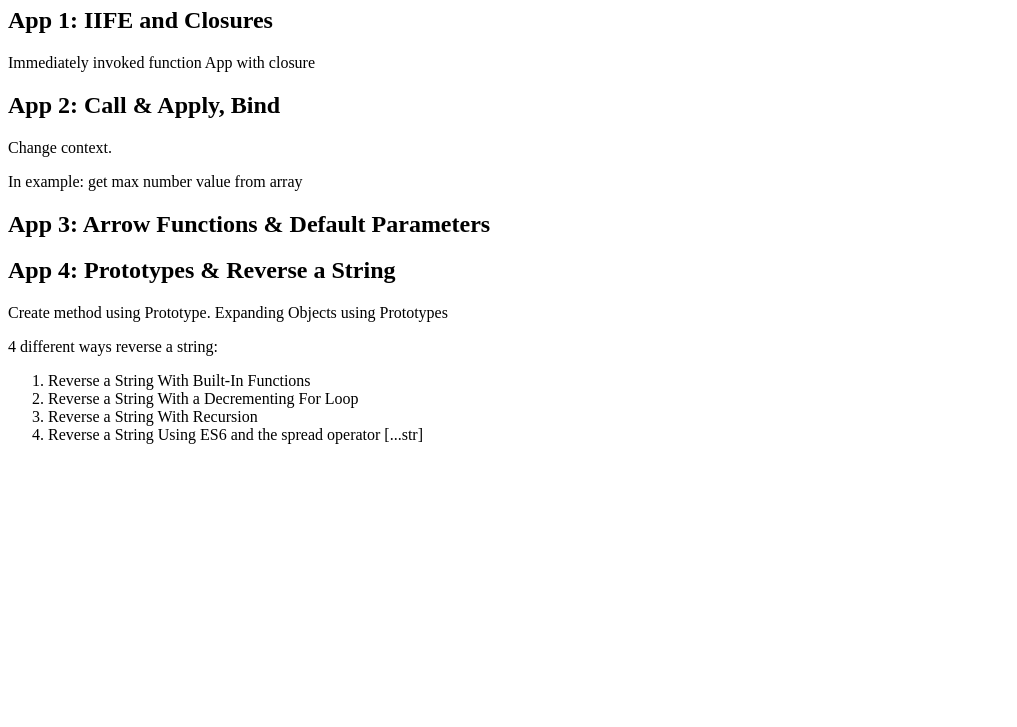
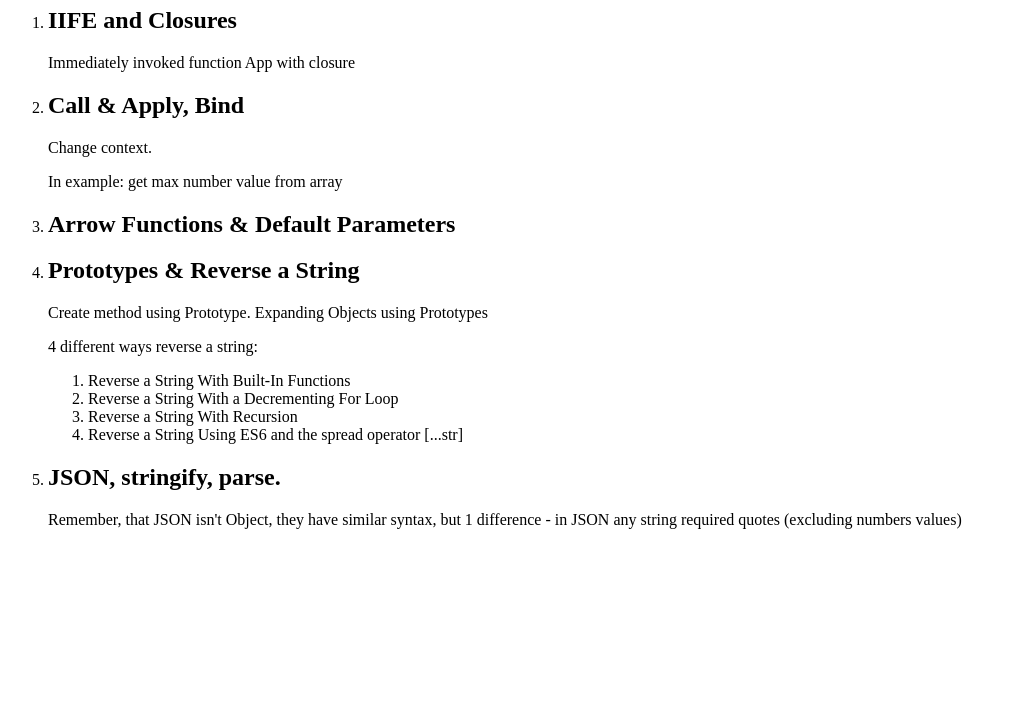
Before and after one commit to Diligens/js-trainings, a website: page index.html in a window 1280 px wide. Shown: the part 73-800 px from the top of the page, without its empty margins (0-1017 px from the left). Drawn offline with Linux system fonts and the light colour scheme.

Commit message:
JSON, stringify, parse

```diff
--- a/index.html
+++ b/index.html
@@ -7,21 +7,29 @@
   <title>Page with different test Apps</title>
 </head>
 <body>
-  <h1>Apps for JS trainings</h1>
+  <h1>JS trainings scripts:</h1>
+  <ol>
+    <li>
       <div>
-    <h2>App 1: IIFE and Closures</h2>
+        <h2>IIFE and Closures</h2>
         <p>Immediately invoked function App with closure</p>
       </div>
+    </li>
+    <li>
       <div>
-    <h2>App 2: Call & Apply, Bind</h2>
+        <h2>Call & Apply, Bind</h2>
         <p>Change context.</p>
         <p>In example: get max number value from array</p>
       </div>
+    </li>
+    <li>
       <div>
-    <h2>App 3: Arrow Functions & Default Parameters</h2>
+        <h2>Arrow Functions & Default Parameters</h2>
       </div>
+    </li>
+    <li>
       <div>
-    <h2>App 4: Prototypes & Reverse a String</h2>
+        <h2>Prototypes & Reverse a String</h2>
         <p>Create method using Prototype. Expanding Objects using Prototypes</p>
         <p>4 different ways reverse a string:</p>
         <ol>
@@ -31,6 +39,14 @@
           <li>Reverse a String Using ES6 and the spread operator [...str]</li>
         </ol>
       </div>
+    </li>
+    <li>
+      <div>
+        <h2>JSON, stringify, parse.</h2>
+        <p>Remember, that JSON isn't Object, they have similar syntax, but 1 difference - in JSON any string required quotes (excluding numbers values)</p>
+      </div>
+    </li>
+  </ol>
 
   <script src="script_01.js"></script>
   <script src="script_02.js"></script>
--- a/script_05.js
+++ b/script_05.js
@@ -1 +1,17 @@
+let jsonIn = `
+  [
+    {"userId" : 1},
+    {"userId" : 2},
+    {"userId" : 3}
+  ]
+`
+
+let userIds = JSON.parse(jsonIn);
+
 console.log("============ SCRIPT 05 LOGS START ============");
+
+console.log('after JSON.parse: ');
+console.log(userIds);
+userIds = JSON.stringify(userIds);
+console.log('after JSON.stringify: ');
+console.log(userIds);
```
Lines whose indentation alone changed are shown as unchanged.
